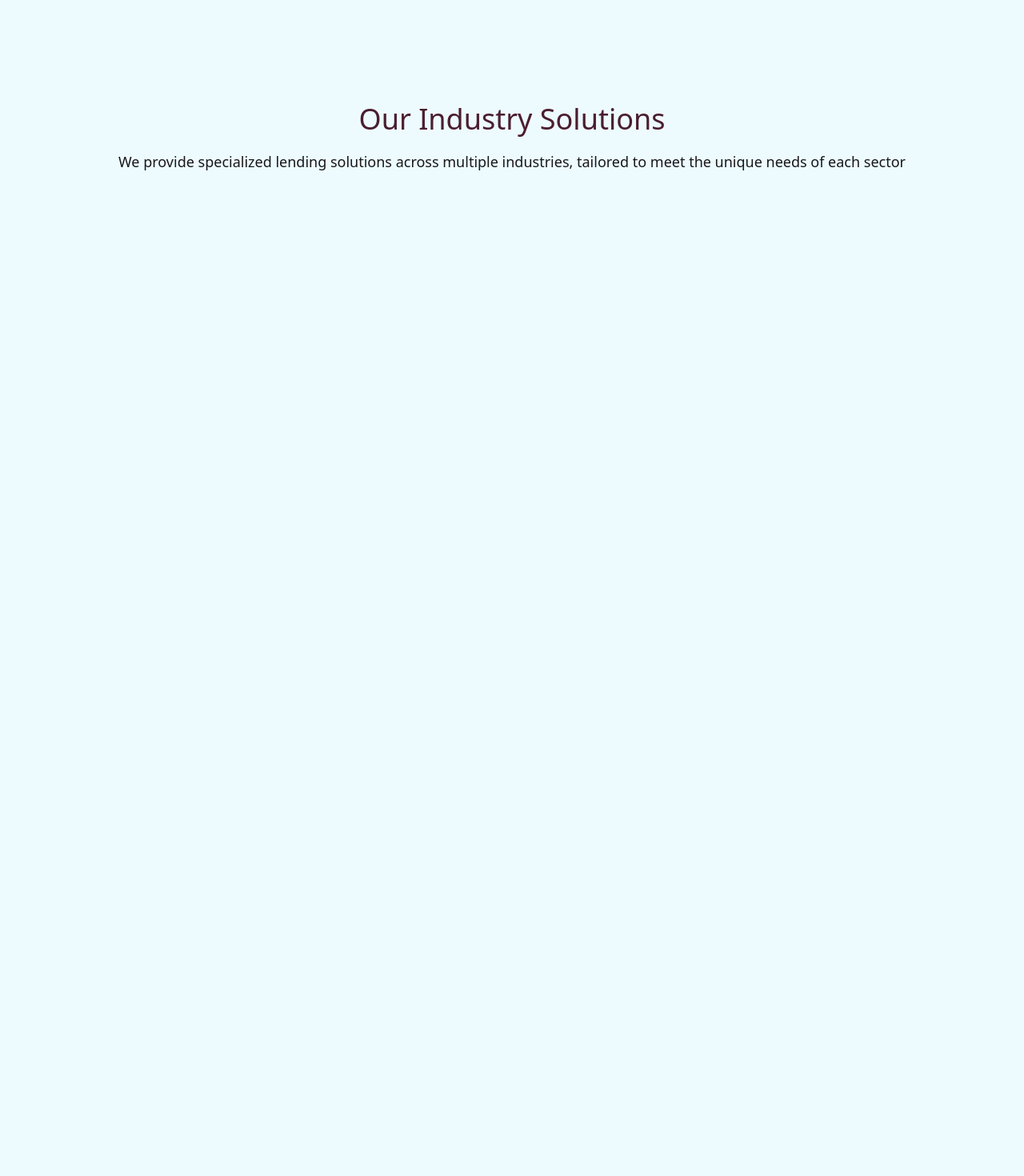
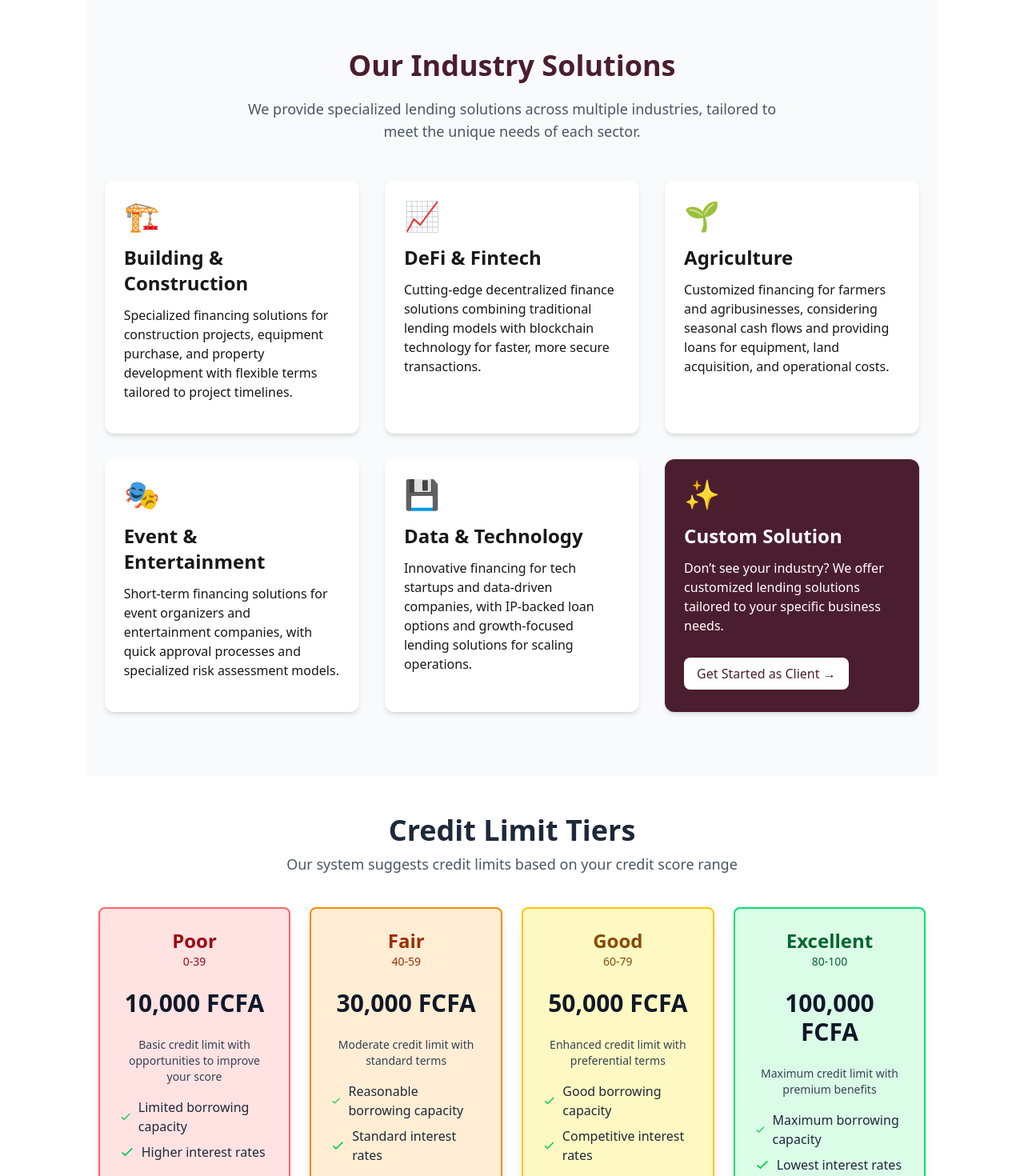
Before and after one commit to dev-ratul/Quick-Lend-client, a React (Vite) app: page / in a window 1280 px wide. Shown: the part 771-2241 px from the top of the page at 80% size. Before the commit the page ends 1139 px from the top, so only its background shows below. Built offline with nearby package versions, Linux system fonts and the light colour scheme.

Commit message:
add how it work component at home page

```diff
--- a/index.html
+++ b/index.html
@@ -1,12 +1,12 @@
 <!doctype html>
-<html lang="en" data-theme="mytheme">
+<html lang="en" data-theme="">
   <head>
     <meta charset="UTF-8" />
     <link rel="icon" type="image/svg+xml" href="/vite.svg" />
     <meta name="viewport" content="width=device-width, initial-scale=1.0" />
     <title>Vite + React</title>
   </head>
-  <body class="w-5/6 mx-auto">
+  <body class="w-5/6 mx-auto ">
     <div id="root"></div>
     <script type="module" src="/src/main.jsx"></script>
   </body>
--- a/package.json
+++ b/package.json
@@ -13,6 +13,7 @@
     "@tailwindcss/vite": "^4.1.13",
     "react": "^19.1.1",
     "react-dom": "^19.1.1",
+    "react-icons": "^5.5.0",
     "react-router": "^7.8.2",
     "tailwindcss": "^4.1.13"
   },
--- /dev/null
+++ b/src/components/Root/Root.jsx
@@ -0,0 +1,14 @@
+import React from 'react';
+import Nabvar from '../navbar/Nabvar';
+import { Outlet } from 'react-router';
+
+const Root = () => {
+    return (
+        <div>
+            <Nabvar> </Nabvar>
+            <Outlet></Outlet>
+        </div>
+    );
+};
+
+export default Root;
--- a/src/components/navbar/Nabvar.jsx
+++ b/src/components/navbar/Nabvar.jsx
@@ -10,7 +10,7 @@ const Nabvar = () => {
         Home
       </NavLink>
       <NavLink
-       to={'/'}
+       to={'/about'}
       >
         About
       </NavLink>
--- a/src/index.css
+++ b/src/index.css
@@ -6,10 +6,9 @@
   prefersdark: false; /* set as default dark mode (prefers-color-scheme:dark) */
   color-scheme: light; /* color of browser-provided UI */
 
-  --color-base-100: oklch(98% 0.02 240);
-  --color-base-200: oklch(95% 0.03 240);
-  --color-base-300: oklch(92% 0.04 240);
-  --color-primary: #4B1E2F
+  --color-base-100: #ffffff; /* pure white */
+  --color-base-200: #f9fafb;
+  --color-base-300: #f3f4f6;
 
-
+  --color-primary: #4b1e2f;
 }
--- a/src/main.jsx
+++ b/src/main.jsx
@@ -8,6 +8,8 @@ import { router } from './router/Router.jsx'
 createRoot(document.getElementById('root')).render(
   <StrictMode>
 
-    <RouterProvider router={router}/>
+    <div className=''>
+      <RouterProvider router={router}/>
+    </div>
   </StrictMode>,
 )
--- a/src/pages/Home/Banner/Banner.jsx
+++ b/src/pages/Home/Banner/Banner.jsx
@@ -18,7 +18,7 @@ const Banner = () => {
             with trusted lenders for faster, more transparent lending decisions
             across multiple industries.
           </p>
-          <button className="bg-[#DBCBB9] text-white  rounded-lg text-[14px]  transition">
+          <button className="bg-[#DBCBB9] text-[#282828] btn  rounded-lg text-[14px]  transition">
             Get Started as Client
           </button>
         </div>
--- /dev/null
+++ b/src/pages/Home/CreditLimitTiers/CreditLimitTiers.jsx
@@ -0,0 +1,100 @@
+
+
+import React from 'react';
+import { Link } from 'react-router'; // You would use this if linking to other pages
+
+const CreditLimitTiers = () => {
+  const tiers = [
+    {
+      title: "Poor",
+      scoreRange: "0-39",
+      limit: "10,000 FCFA",
+      description: "Basic credit limit with opportunities to improve your score",
+      features: ["Limited borrowing capacity", "Higher interest rates"],
+      bgColor: "bg-red-100", // A lighter red for the poor tier
+      textColor: "text-red-800",
+      borderColor: "border-red-400"
+    },
+    {
+      title: "Fair",
+      scoreRange: "40-59",
+      limit: "30,000 FCFA",
+      description: "Moderate credit limit with standard terms",
+      features: ["Reasonable borrowing capacity", "Standard interest rates"],
+      bgColor: "bg-orange-100",
+      textColor: "text-orange-800",
+      borderColor: "border-orange-400"
+    },
+    {
+      title: "Good",
+      scoreRange: "60-79",
+      limit: "50,000 FCFA",
+      description: "Enhanced credit limit with preferential terms",
+      features: ["Good borrowing capacity", "Competitive interest rates"],
+      bgColor: "bg-yellow-100",
+      textColor: "text-yellow-800",
+      borderColor: "border-yellow-400"
+    },
+    {
+      title: "Excellent",
+      scoreRange: "80-100",
+      limit: "100,000 FCFA",
+      description: "Maximum credit limit with premium benefits",
+      features: ["Maximum borrowing capacity", "Lowest interest rates"],
+      bgColor: "bg-green-100",
+      textColor: "text-green-800",
+      borderColor: "border-green-400"
+    }
+  ];
+
+  return (
+    <div className=" py-12">
+      <div className="container mx-auto px-4">
+        <div className="text-center mb-10">
+          <h2 className="text-4xl font-bold text-gray-800">Credit Limit Tiers</h2>
+          <p className="mt-2 text-lg text-gray-600">Our system suggests credit limits based on your credit score range</p>
+        </div>
+
+        <div className="flex gap-6">
+          {tiers.map((tier, index) => (
+            <div
+              key={index}
+              className={`w-full sm:w-1/2 lg:w-1/4 p-6 rounded-lg shadow-lg border-2 ${tier.borderColor} ${tier.bgColor} transition-transform transform hover:scale-105`}
+            >
+              <div className="text-center mb-4">
+                <h3 className={`text-2xl font-semibold ${tier.textColor}`}>{tier.title}</h3>
+                <p className={`text-sm font-medium ${tier.textColor}`}>{tier.scoreRange}</p>
+              </div>
+
+              <div className="text-center my-6">
+                <p className="text-3xl font-bold text-gray-900">{tier.limit}</p>
+              </div>
+
+              <p className="text-sm text-center text-gray-700 mb-4">{tier.description}</p>
+
+              <ul className="list-none space-y-2">
+                {tier.features.map((feature, i) => (
+                  <li key={i} className="flex items-center text-gray-800">
+                    <svg className="h-5 w-5 text-green-500 mr-2" fill="none" viewBox="0 0 24 24" stroke="currentColor">
+                      <path strokeLinecap="round" strokeLinejoin="round" strokeWidth={2} d="M5 13l4 4L19 7" />
+                    </svg>
+                    <span>{feature}</span>
+                  </li>
+                ))}
+              </ul>
+
+              {/* This is a placeholder for a React Router DOM link */}
+              {/* <div className="mt-6 text-center">
+                <Link to={`/apply?tier=${tier.title}`} className="inline-block bg-blue-500 hover:bg-blue-600 text-white font-bold py-2 px-4 rounded transition-colors">
+                  Apply Now
+                </Link>
+              </div> */}
+            </div>
+          ))}
+        </div>
+      </div>
+    </div>
+  );
+};
+
+export default CreditLimitTiers;
--- a/src/pages/Home/Home/Home.jsx
+++ b/src/pages/Home/Home/Home.jsx
@@ -3,14 +3,18 @@ import Nabvar from '../../../components/navbar/Nabvar';
 import Banner from '../Banner/Banner';
 import UserInformation from '../UserInformation/UserInformation';
 import OurIndustrySolutions from '../OurIndustrySolutions/OurIndustrySolutions';
+import CreditLimitTiers from '../CreditLimitTiers/CreditLimitTiers';
+import HowItWork from '../HowItWork/HowItWork';
 
 const Home = () => {
     return (
         <div>
-            <Nabvar></Nabvar>
+
             <Banner></Banner>
             <UserInformation></UserInformation>
             <OurIndustrySolutions></OurIndustrySolutions>
+            <CreditLimitTiers></CreditLimitTiers>
+            <HowItWork></HowItWork>
         </div>
     );
 };
--- /dev/null
+++ b/src/pages/Home/HowItWork/HowItWork.jsx
@@ -0,0 +1,74 @@
+import React from "react";
+import { FaUser, FaWpforms, FaChartBar, FaHandshake } from "react-icons/fa";
+
+const HowItWork = () => {
+  const processSteps = [
+    {
+      step_number: 1,
+      title: "Create Account",
+      description:
+        "Sign up with your basic information to get started on your credit journey.",
+      icon: FaUser,
+    },
+    {
+      step_number: 2,
+      title: "Fill Data Form",
+      description:
+        "Provide your financial information securely to calculate your credit score.",
+      icon: FaWpforms,
+    },
+    {
+      step_number: 3,
+      title: "Get Score & Limit",
+      description:
+        "Receive your credit score and suggested credit limit instantly.",
+      icon: FaChartBar,
+    },
+    {
+      step_number: 4,
+      title: "Connect with Lenders",
+      description:
+        "Consent to share your score with trusted lenders to receive loan offers.",
+      icon: FaHandshake,
+    },
+  ];
+
+  return (
+    <div className=" mx-auto px-4">
+      {/* first section */}
+      <div className="text-center py-16">
+        <h1 className="text-[#4B1E2F] text-4xl md:text-5xl font-semibold">
+          How It Works
+        </h1>
+        <p className="text-lg text-[#282828] mt-6 max-w-2xl mx-auto">
+          Lorem ipsum dolor sit amet consectetur adipisicing elit. Voluptates,
+          libero tenetur quo itaque ipsum eum sed? Quas maxime pariatur
+          reiciendis.
+        </p>
+      </div>
+
+      {/* second section - cards */}
+      <div className="grid grid-cols-1 sm:grid-cols-2 lg:grid-cols-4 gap-8 pb-20">
+        {processSteps.map((data) => {
+          const Icon = data.icon;
+          return (
+            <div
+              key={data.step_number}
+              className="bg-white shadow-md hover:shadow-xl transition rounded-2xl p-6  border border-gray-100"
+            >
+              <div className="flex items-center justify-center w-16 h-16  rounded-full bg-[#4B1E2F]/10 text-[#4B1E2F] mb-4">
+                <Icon size={28} />
+              </div>
+              <h2 className="text-xl font-semibold mb-3 text-[#4B1E2F]">
+                {data.title}
+              </h2>
+              <p className="text-gray-600 text-sm">{data.description}</p>
+            </div>
+          );
+        })}
+      </div>
+    </div>
+  );
+};
+
+export default HowItWork;
--- a/src/pages/Home/OurIndustrySolutions/OurIndustrySolutions.jsx
+++ b/src/pages/Home/OurIndustrySolutions/OurIndustrySolutions.jsx
@@ -1,15 +1,91 @@
-import React from 'react';
+import React from "react";
+
+// JSON Data
+const industrySolutions = [
+  {
+    id: 1,
+    title: "Building & Construction",
+    description:
+      "Specialized financing solutions for construction projects, equipment purchase, and property development with flexible terms tailored to project timelines.",
+    icon: "🏗️",
+  },
+  {
+    id: 2,
+    title: "DeFi & Fintech",
+    description:
+      "Cutting-edge decentralized finance solutions combining traditional lending models with blockchain technology for faster, more secure transactions.",
+    icon: "📈",
+  },
+  {
+    id: 3,
+    title: "Agriculture",
+    description:
+      "Customized financing for farmers and agribusinesses, considering seasonal cash flows and providing loans for equipment, land acquisition, and operational costs.",
+    icon: "🌱",
+  },
+  {
+    id: 4,
+    title: "Event & Entertainment",
+    description:
+      "Short-term financing solutions for event organizers and entertainment companies, with quick approval processes and specialized risk assessment models.",
+    icon: "🎭",
+  },
+  {
+    id: 5,
+    title: "Data & Technology",
+    description:
+      "Innovative financing for tech startups and data-driven companies, with IP-backed loan options and growth-focused lending solutions for scaling operations.",
+    icon: "💾",
+  },
+  {
+    id: 6,
+    title: "Custom Solution",
+    description:
+      "Don’t see your industry? We offer customized lending solutions tailored to your specific business needs.",
+    icon: "✨",
+    cta: "Get Started as Client",
+  },
+];
 
 const OurIndustrySolutions = () => {
-    return (
-        <div className='py-38'>
-            <div className='text-center'>
-                <h1 className='text-4xl text-primary font-medium'>Our Industry Solutions</h1>
-                <p className='text-[18px] pt-5'>We provide specialized lending solutions across multiple industries, tailored to meet the unique needs of each sector </p>
-            </div>
-            <div></div>
-        </div>
-    );
+  return (
+    <div className="py-20 bg-gray-50">
+      <div className="text-center max-w-2xl mx-auto mb-12">
+        <h1 className="text-4xl text-primary font-semibold">
+          Our Industry Solutions
+        </h1>
+        <p className="text-lg text-gray-600 pt-5">
+          We provide specialized lending solutions across multiple industries,
+          tailored to meet the unique needs of each sector.
+        </p>
+      </div>
+
+      {/* Cards Grid */}
+      <div className="grid grid-cols-1 md:grid-cols-2 lg:grid-cols-3 gap-8 mx-auto px-6">
+        {industrySolutions.map((item) => (
+          <div
+            key={item.id}
+            className={`p-6 rounded-xl shadow-md transition hover:shadow-xl ${
+              item.id === 6 ? "bg-primary text-white" : "bg-white"
+            }`}
+          >
+            <div className="text-4xl mb-4">{item.icon}</div>
+            <h2 className="text-2xl font-semibold mb-3">{item.title}</h2>
+            <p className="text-[16px] mb-4">
+              {item.description}
+            </p>
+
+            {/* CTA Button for Custom Solution */}
+            {item.cta && (
+              <button className="mt-3 bg-white text-primary px-4 py-2 rounded-lg font-medium hover:bg-gray-100 transition">
+                {item.cta} →
+              </button>
+            )}
+          </div>
+        ))}
+      </div>
+    </div>
+  );
 };
 
 export default OurIndustrySolutions;
--- a/src/router/Router.jsx
+++ b/src/router/Router.jsx
@@ -1,14 +1,18 @@
 import { createBrowserRouter } from "react-router";
 import Home from "../pages/Home/Home/Home";
+import UserInformation from "../pages/Home/UserInformation/UserInformation";
+import Root from "../components/Root/Root";
 
-export const router= createBrowserRouter([
-    {
-        path: '/',
-        element: <Home></Home>,
-        children: [
-            {
+export const router = createBrowserRouter([
+  {
+    path: "/",
+    element: <Root />,   // ✅ element use korte hobe
+    children: [
+      {
+        index: true,
+        Component: Home
+      },
 
-            }
-        ]
-    }
-])
+    ],
+  },
+]);
```
Also changed, not shown: 1 other file (tests, documents, lock files or other folders).
